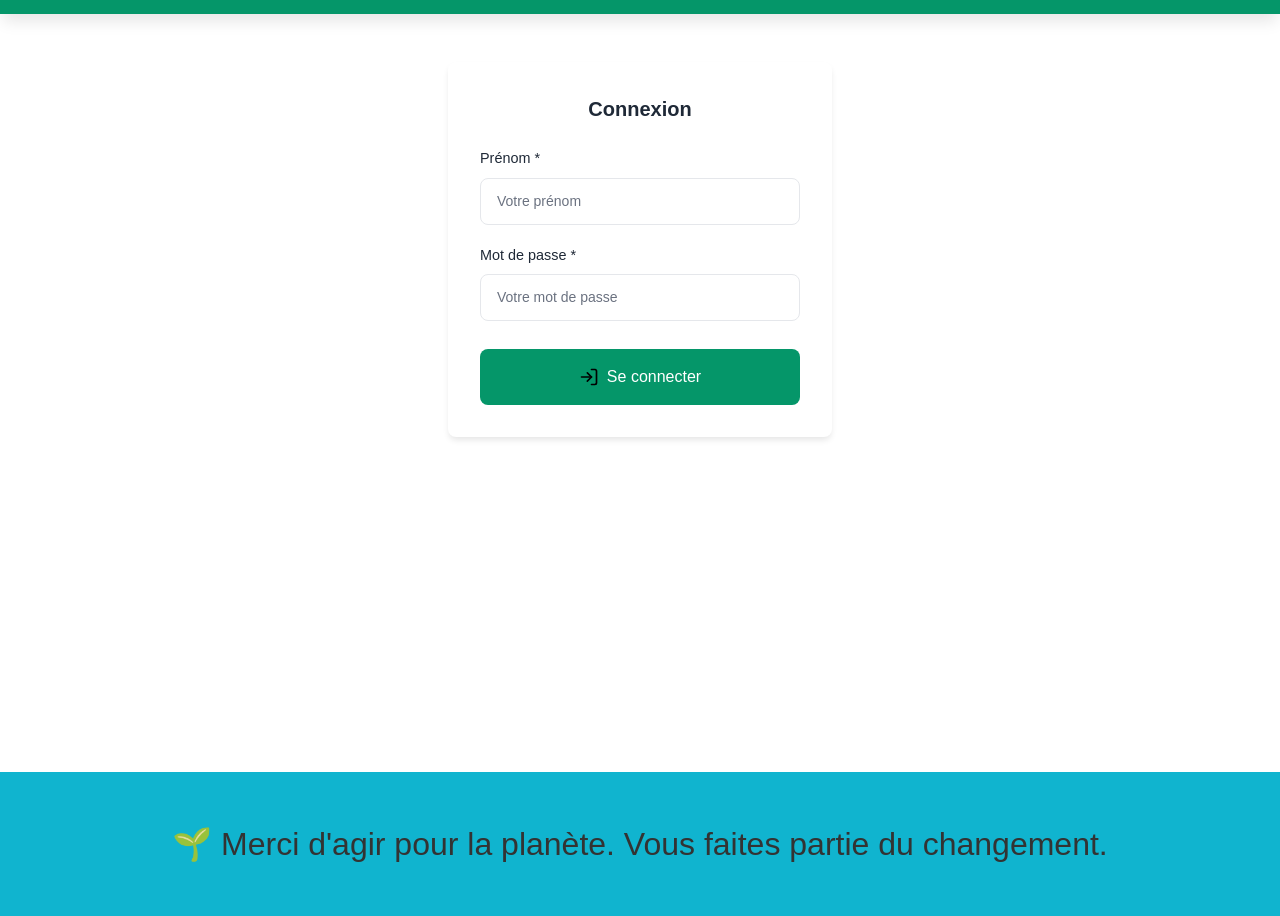
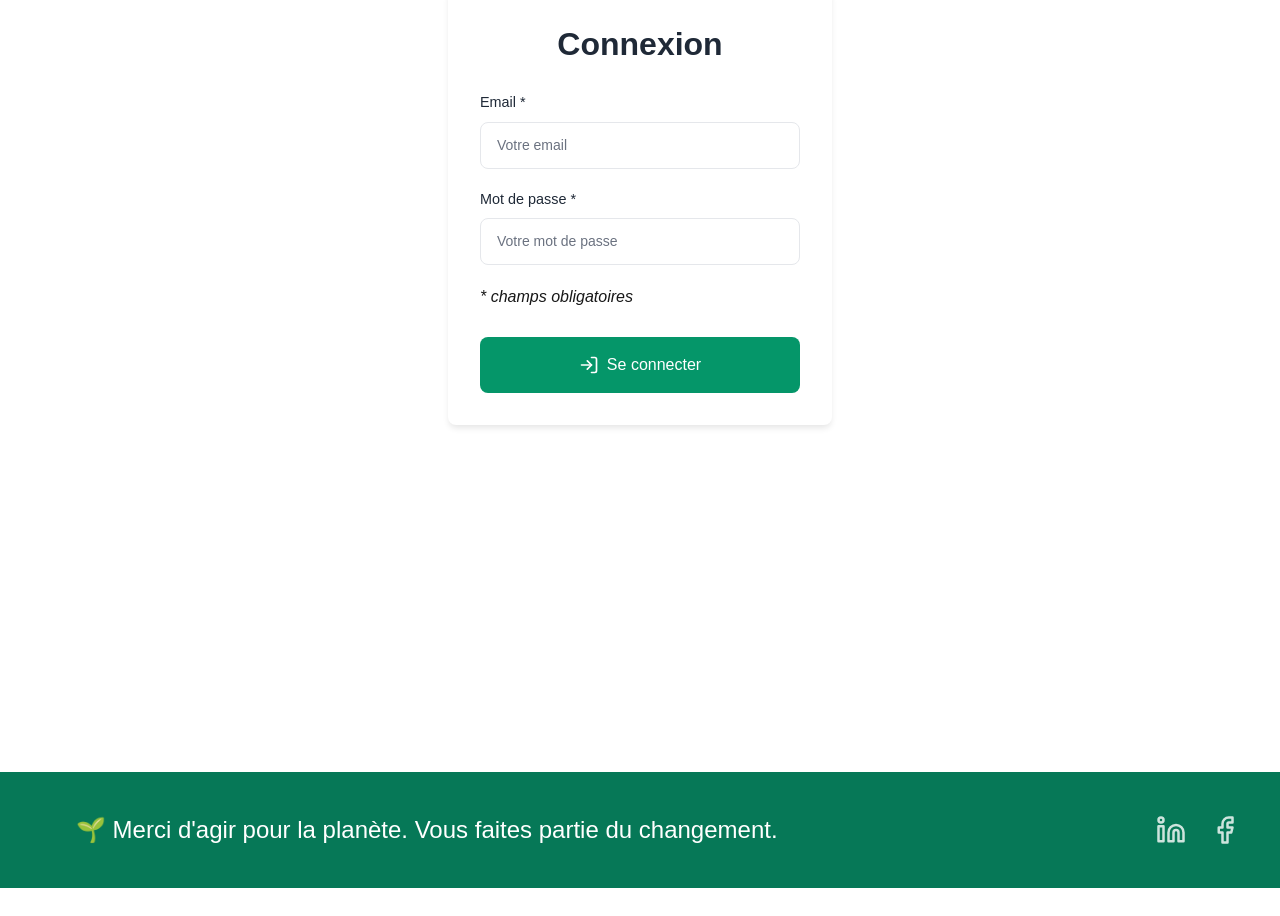
Before and after one commit to EvaTP/Waste4Good, a Next.js app in the folder waste4good-front/: page /connexion in a window 1280 px wide. Shown: the part 140-1056 px from the top of the page. After the commit the page ends 1028 px from the top, so only its background shows below. Built offline with nearby package versions, Linux system fonts and the light colour scheme.

Commit message:
update(footer,login page

```diff
--- a/waste4good-front/package.json
+++ b/waste4good-front/package.json
@@ -1,6 +1,6 @@
 {
-  "name": "adaction-front",
-  "version": "0.1.0",
+  "name": "waste4good-front",
+  "version": "1.0.0",
   "private": true,
   "scripts": {
     "dev": "next dev --turbopack",
--- a/waste4good-front/src/app/connexion/page.js
+++ b/waste4good-front/src/app/connexion/page.js
@@ -2,7 +2,7 @@
 import { useState } from "react";
 import Image from "next/image";
 import styles from "./page.module.css";
-import layoutStyles from "../styles/layout.module.css";
+// import layoutStyles from "../styles/layout.module.css";
 import { useRouter } from "next/navigation";
 
 export default function LoginPage() {
@@ -58,13 +58,13 @@ export default function LoginPage() {
     setSuccess("");
 
     try {
-      const res = await fetch("http://localhost:3001/connexion", {
+      const res = await fetch("https://waste4good-back.vercel.app/connexion", {
         method: "POST",
         headers: {
           "Content-Type": "application/json",
         },
         body: JSON.stringify({
-          firstname: formData.firstName,
+          email: formData.email,
           password: formData.password,
         }),
       });
@@ -72,8 +72,8 @@ export default function LoginPage() {
       if (res.ok) {
         const userData = await res.json();
         setData(userData);
-        localStorage.setItem("firstName", userData.firstname);
-        setSuccess("Connexion réussie !");
+        localStorage.setItem("email", userData.email);
+        setSuccess("✔︎ Connexion réussie !");
 
         setTimeout(() => {
           router.push("/dashboard");
@@ -83,8 +83,8 @@ export default function LoginPage() {
         setError(errorData.message || "Identifiants invalides");
       }
     } catch (error) {
-      console.error("Erreur lors de la connexion :", error);
-      setError("Erreur de connexion au serveur");
+      console.error("✗ Erreur lors de la connexion :", error);
+      setError("✗ Erreur de connexion au serveur");
     } finally {
       setLoading(false);
     }
@@ -99,7 +99,7 @@ export default function LoginPage() {
 
   return (
     <div className={styles.app_container}>
-      <header className={styles.header}>
+      {/* <header className={styles.header}>
         <div className={styles.header_content}>
           <div className={styles.header_title}>
             <Image
@@ -112,7 +112,7 @@ export default function LoginPage() {
             Connexion
           </div>
         </div>
-      </header>
+      </header> */}
 
       <main className={styles.main_content}>
         <div className={styles.card}>
@@ -134,16 +134,16 @@ export default function LoginPage() {
           {/* Formulaire de connexion */}
           <form onSubmit={handleLogin} className={styles.form_container}>
             <div>
-              <label htmlFor="firstName" className={styles.form_label}>
-                Prénom *
+              <label htmlFor="email" className={styles.form_label}>
+                Email *
               </label>
               <input
-                type="text"
-                id="firstName"
-                name="firstName"
-                value={formData.firstName}
+                type="email"
+                id="email"
+                name="email"
+                value={formData.email}
                 onChange={handleInputChange}
-                placeholder="Votre prénom"
+                placeholder="Votre email"
                 className={styles.form_input}
                 required
               />
@@ -164,6 +164,9 @@ export default function LoginPage() {
                 required
               />
             </div>
+            <div>
+              <p className="font-style: italic">* champs obligatoires</p>
+            </div>
 
             <button
               type="submit"
@@ -172,7 +175,7 @@ export default function LoginPage() {
               disabled={isLoading}
             >
               <Image
-                src="/log-in.svg"
+                src="/log-in-white.svg"
                 alt="Connexion"
                 className={styles.logo}
                 width={20}
--- a/waste4good-front/src/app/connexion/page.module.css
+++ b/waste4good-front/src/app/connexion/page.module.css
@@ -54,7 +54,7 @@
 }
 
 .card_header {
-  font-size: 1.25rem;
+  font-size: 2rem;
   font-weight: 600;
   color: var(--text-color);
   margin-bottom: 1.5rem;
@@ -121,25 +121,6 @@
   margin-top: 0.5rem;
 }
 
-/* .test_btn {
-    width: 100%;
-  display: flex;
-  align-items: center;
-  justify-content: center;
-  gap: 0.5rem;
-  padding: 1rem; */
-/* background-color: var(--primary-color); */
-/* background-color: red;
-  color: white;
-  border-radius: 0.5rem;
-  border: none;
-  cursor: pointer;
-  font-size: 1rem;
-  font-weight: 500;
-  transition: background-color 0.2s;
-  margin-top: 0.5rem;
-} */
-
 .submit_btn:hover:not(:disabled) {
   background-color: #047857;
 }
--- a/waste4good-front/src/app/general-components/Footer.js
+++ b/waste4good-front/src/app/general-components/Footer.js
@@ -5,15 +5,32 @@ import layoutStyles from "@/app/styles/layout.module.css";
 
 export default function Footer() {
   return (
-    //<footer>
     <div className={layoutStyles.Footer_container}>
-      <div className={layoutStyles.Footer_left}>
+      <div>
         <p className={layoutStyles.info_text}>
           🌱 Merci d&apos;agir pour la planète. Vous faites partie du
           changement.
         </p>
       </div>
+
+      <div className="flex items-center gap-6 mr-6">
+        <Image
+          src="/linkedin-white.svg"
+          alt="social-linkedin-waste4good"
+          width={30}
+          height={30}
+          className="opacity-80 hover:opacity-100 transition-opacity duration-200 cursor-pointer"
+          priority
+        />
+        <Image
+          src="/facebook-white.svg"
+          alt="social-facebook-waste4good"
+          width={30}
+          height={30}
+          className="opacity-80 hover:opacity-100 transition-opacity duration-200 cursor-pointer"
+          priority
+        />
+      </div>
     </div>
-    //</footer>
   );
 }
--- a/waste4good-front/src/app/page.js
+++ b/waste4good-front/src/app/page.js
@@ -4,7 +4,7 @@ export default function Home() {
   return (
     <>
       {/* Banner avec H1 + CTA superposés */}
-      <div className="relative w-full h-[400px]">
+      <div className="relative w-full h-100">
         <Image
           src="/images/banner-friends2.png"
           alt="Banner Waste4Good"
@@ -29,7 +29,7 @@ export default function Home() {
       </div>
 
       {/* Contenu de page */}
-      <main className="px-8 sm:px-20 py-12">
+      <main className="min-h-dvh px-8 sm:px-20 py-12">
         <h2 className="text-6xl font-bold text-center mt-8 mb-6">
           DÉCOUVREZ NOS ACTIONS
         </h2>
--- a/waste4good-front/src/app/profil/page.module.css
+++ /dev/null
@@ -1 +0,0 @@
-/* Profil styles */
--- a/waste4good-front/src/app/styles/layout.module.css
+++ b/waste4good-front/src/app/styles/layout.module.css
@@ -34,22 +34,27 @@ Unlike in globals.css, the classes defined in layout.module.css are locally scop
 
 /* Footer */
 .Footer_container {
-  background-color: #10b4cf;
+  display: flex;
+  justify-content: space-between;
+  align-items: center;
+  background-color: #067857;
   text-align: center;
   padding: 1rem;
   margin-top: 2rem;
 }
 
 .info_text {
-  font-size: 2rem;
-  margin: 1em;
+  font-size: 1.5rem;
+  margin: 0.5em 0.5em 0.5em 2em;
+  padding: 0.5em;
   text-align: center;
-  color: #333333;
+  color: #ffff;
+  /* color: #333333; */
 }
 
 /* Base styles */
 .app_container {
-  min-height: 100vh;
+  min-height: 100dvh;
   background-color: #4b5563;
 }
 /* Main content */
@@ -58,6 +63,7 @@ Unlike in globals.css, the classes defined in layout.module.css are locally scop
   display: flex;
   flex-direction: column;
   gap: 1.5rem;
+  min-height: 100dvh;
 }
 
 /* Card styles */
```
Also changed, not shown: waste4good-front/public/facebook-white.svg (added), waste4good-front/public/linkedin-white.svg (added).
